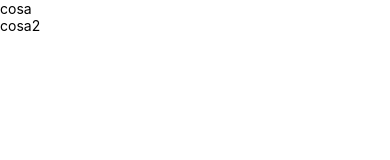
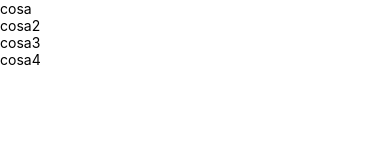
Before and after one commit to ruinov2/rate-repository-app, a React Native app: screen / in a window 390 px wide. Shown: the top 160 px of the page. Built offline with nearby package versions, Linux system fonts and the light colour scheme.

Commit message:
Cambios en paquetes

```diff
--- a/package.json
+++ b/package.json
@@ -19,10 +19,9 @@
   },
   "devDependencies": {
     "@babel/core": "^7.12.9",
-    "babel-eslint": "^10.1.0",
+    "@babel/eslint-parser": "^7.19.1",
     "eslint-config-standard": "^17.0.0",
     "eslint-config-standard-jsx": "^11.0.0",
-    "eslint-config-standard-react": "^11.0.1",
     "eslint-plugin-import": "^2.26.0",
     "eslint-plugin-node": "^11.1.0",
     "eslint-plugin-promise": "^6.0.1",
--- a/src/data/repositories.js
+++ b/src/data/repositories.js
@@ -5,4 +5,10 @@ export default [
   {
     id: 'cosa2',
   },
+  {
+    id: 'cosa3',
+  },
+  {
+    id: 'cosa4',
+  },
 ];
```
Also changed, not shown: 1 other file (tests, documents, lock files or other folders).
